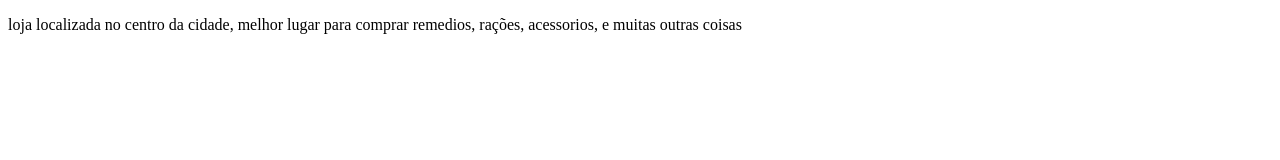
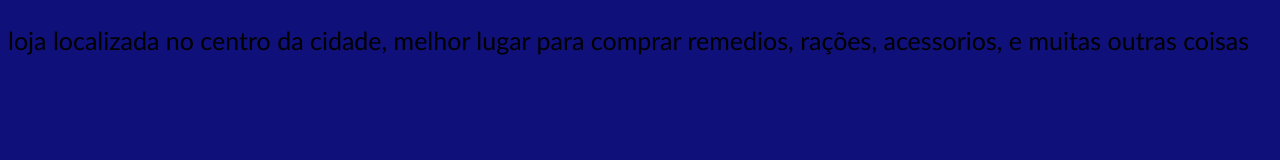
Before and after one commit to ratinhogtssssssssssssss/kaua, a plain HTML site: page index.html in a window 1280 px wide. Drawn offline with Linux system fonts and the light colour scheme.

Commit message:
jgvfhgjli

```diff
--- a/style.css
+++ b/style.css
@@ -1,19 +1,19 @@
-Estilizar a cor de fundo do seu site como o css
+
 body{
 background-color:rgb(16, 16, 122) ;
 }
 
-Estilizar o título principal do seu site
+
  h1{
 color:blue ;
 font-family:Arial, Helvetica, sans-serif ;
 background:black ;
 }
 
-Estilizar os parágrafos
+
 p{
 color:black ;
 font-family:'Trebuchet MS', 'Lucida Sans Unicode', 'Lucida Grande', 'Lucida Sans', Arial, sans-serif ;
-font-size:size 25px ;
+font-size:25px ;
 background: ;
 }
```
